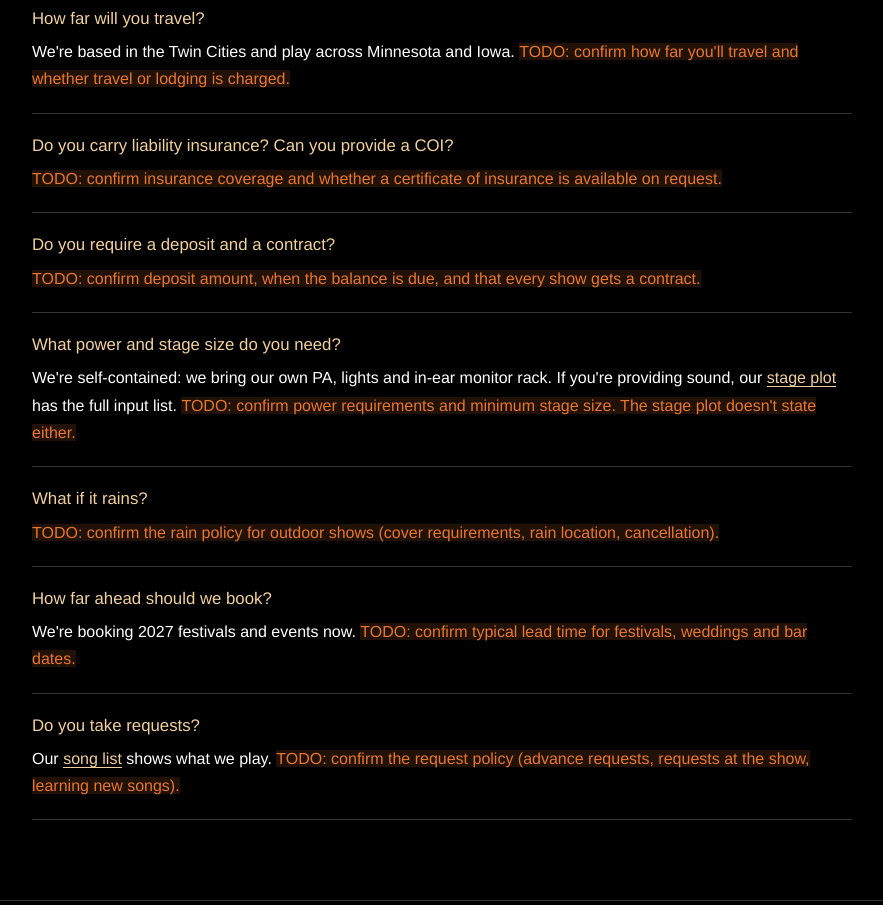
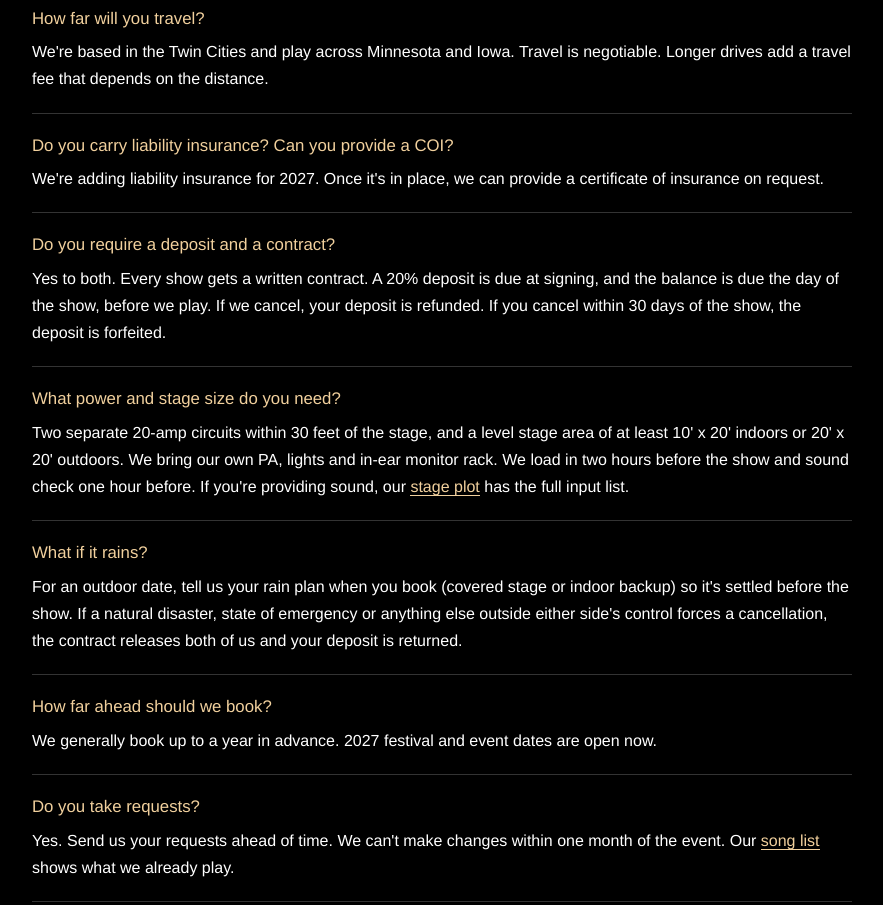
Before and after one commit to tmadrinich/whiskeypeddlerband, a plain HTML site: page contact/index.html in a window 1280 px wide. Shown: the part 2101-3006 px from the top of the page, without its empty margins (90-973 px from the left). Drawn offline with Linux system fonts and the light colour scheme.

Commit message:
Fill in booking FAQ answers and private-event planning details
- Contact FAQ: travel, insurance, deposit and contract, power and stage,
  rain and cancellation, lead time and requests, from the band's answers
  and standard contract terms
- Private Events: requests and travel answered; deposit and power lines
  added; first dance and MC announcements still marked TODO
- Anchor links now stop below the fixed nav

Co-Authored-By: Claude Fable 5.2 <noreply@anthropic.com>

```diff
--- a/contact/index.html
+++ b/contact/index.html
@@ -160,31 +160,31 @@
     <div class="faq-list">
       <div class="faq-item">
         <h3>How far will you travel?</h3>
-        <p>We're based in the Twin Cities and play across Minnesota and Iowa. <span class="todo">TODO: confirm how far you'll travel and whether travel or lodging is charged.</span></p>
+        <p>We're based in the Twin Cities and play across Minnesota and Iowa. Travel is negotiable. Longer drives add a travel fee that depends on the distance.</p>
       </div>
       <div class="faq-item">
         <h3>Do you carry liability insurance? Can you provide a COI?</h3>
-        <p><span class="todo">TODO: confirm insurance coverage and whether a certificate of insurance is available on request.</span></p>
+        <p>We're adding liability insurance for 2027. Once it's in place, we can provide a certificate of insurance on request.</p>
       </div>
       <div class="faq-item">
         <h3>Do you require a deposit and a contract?</h3>
-        <p><span class="todo">TODO: confirm deposit amount, when the balance is due, and that every show gets a contract.</span></p>
+        <p>Yes to both. Every show gets a written contract. A 20% deposit is due at signing, and the balance is due the day of the show, before we play. If we cancel, your deposit is refunded. If you cancel within 30 days of the show, the deposit is forfeited.</p>
       </div>
       <div class="faq-item">
         <h3>What power and stage size do you need?</h3>
-        <p>We're self-contained: we bring our own PA, lights and in-ear monitor rack. If you're providing sound, our <a href="../assets/Whiskey%20Peddler%20Stage%20Plot.pdf" target="_blank" rel="noopener">stage plot</a> has the full input list. <span class="todo">TODO: confirm power requirements and minimum stage size. The stage plot doesn't state either.</span></p>
+        <p>Two separate 20-amp circuits within 30 feet of the stage, and a level stage area of at least 10' x 20' indoors or 20' x 20' outdoors. We bring our own PA, lights and in-ear monitor rack. We load in two hours before the show and sound check one hour before. If you're providing sound, our <a href="../assets/Whiskey%20Peddler%20Stage%20Plot.pdf" target="_blank" rel="noopener">stage plot</a> has the full input list.</p>
       </div>
       <div class="faq-item">
         <h3>What if it rains?</h3>
-        <p><span class="todo">TODO: confirm the rain policy for outdoor shows (cover requirements, rain location, cancellation).</span></p>
+        <p>For an outdoor date, tell us your rain plan when you book (covered stage or indoor backup) so it's settled before the show. If a natural disaster, state of emergency or anything else outside either side's control forces a cancellation, the contract releases both of us and your deposit is returned.</p>
       </div>
       <div class="faq-item">
         <h3>How far ahead should we book?</h3>
-        <p>We're booking 2027 festivals and events now. <span class="todo">TODO: confirm typical lead time for festivals, weddings and bar dates.</span></p>
+        <p>We generally book up to a year in advance. 2027 festival and event dates are open now.</p>
       </div>
       <div class="faq-item">
         <h3>Do you take requests?</h3>
-        <p>Our <a href="../songs/">song list</a> shows what we play. <span class="todo">TODO: confirm the request policy (advance requests, requests at the show, learning new songs).</span></p>
+        <p>Yes. Send us your requests ahead of time. We can't make changes within one month of the event. Our <a href="../songs/">song list</a> shows what we already play.</p>
       </div>
     </div>
   </main>
--- a/css/style.css
+++ b/css/style.css
@@ -1796,3 +1796,8 @@ button.hero-btn {
     font-size: 1rem;
   }
 }
+
+/* Links that jump to a heading (e.g. /contact/#faq) stop below the fixed nav */
+[id] {
+  scroll-margin-top: 100px;
+}
```
Also changed, not shown: private-events/index.html (+4 -2 lines).
